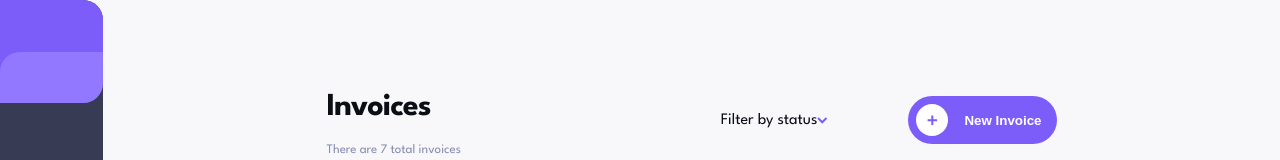
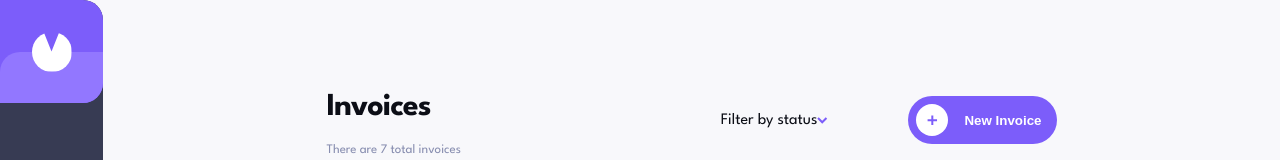
Before and after one commit to Elene-Gurgenidze/invoice-app, a React (Vite) app in the folder InvoiceApp/: page / in a window 1280 px wide. Shown: the top 160 px of the page. Built offline with nearby package versions, Linux system fonts and the light colour scheme.

Commit message:
add invoice logo

```diff
--- a/InvoiceApp/src/components/Sidebar.jsx
+++ b/InvoiceApp/src/components/Sidebar.jsx
@@ -7,13 +7,14 @@ const Sidebar = () => {
     <div className="sidebar">
       <div className="logo-container">
         <div className="logo-shape">
+          <div className='invoice-logo'></div>
           <div className="logo-inner"></div>
         </div>
       </div>
       <div className="sidebar-bottom">
         <button className="theme-toggle">
           <svg width="20" height="20" xmlns="http://www.w3.org/2000/svg">
-            <path d="M19.502 11.342a.703.703 0 00-.588.128 7.499 7.499 0 01-2.276 1.336 7.556 7.556 0 01-2.585.451 7.503 7.503 0 01-7.5-7.5c0-1.102.24-2.145.664-3.074a7.504 7.504 0 011.244-2.034.703.703 0 00-.512-1.157 10.025 10.025 0 00-1.867.174C2.916 1.32.002 4.32.002 7.75c0 5.523 4.477 10 10 10 3.13 0 5.87-1.445 7.641-3.674a.703.703 0 00.113-.734h-.254z" fill="#7E88C3" fillRule="nonzero"/>
+            <path d="M19.502 11.342a.703.703 0 00-.588.128 7.499 7.499 0 01-2.276 1.336 7.556 7.556 0 01-2.585.451 7.503 7.503 0 01-7.5-7.5c0-1.102.24-2.145.664-3.074a7.504 7.504 0 011.244-2.034.703.703 0 00-.512-1.157 10.025 10.025 0 00-1.867.174C2.916 1.32.002 4.32.002 7.75c0 5.523 4.477 10 10 10 3.13 0 5.87-1.445 7.641-3.674a.703.703 0 00.113-.734h-.254z" fill="#7E88C3" fillRule="nonzero" />
           </svg>
         </button>
         <div className="sidebar-divider"></div>
```
